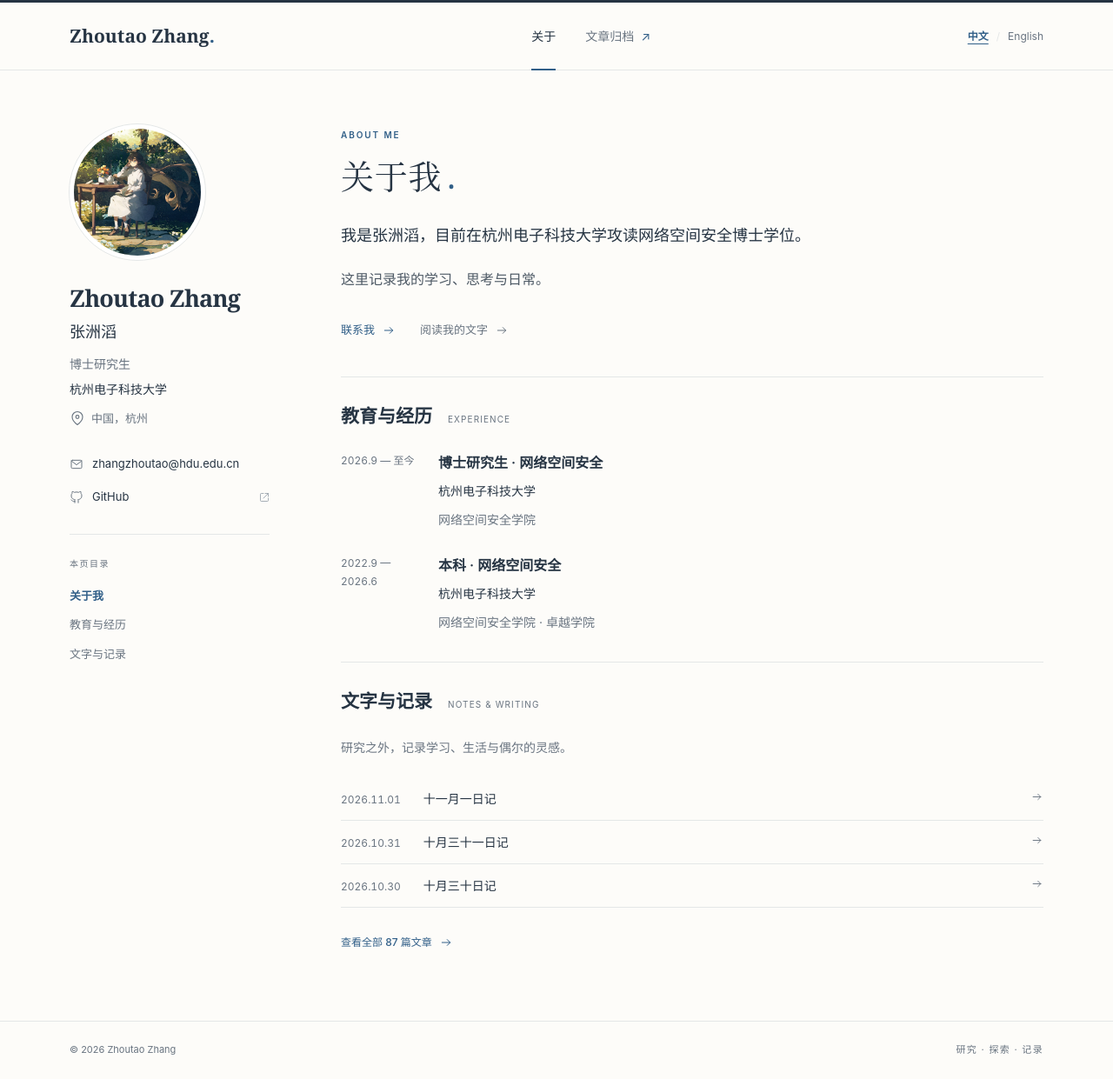
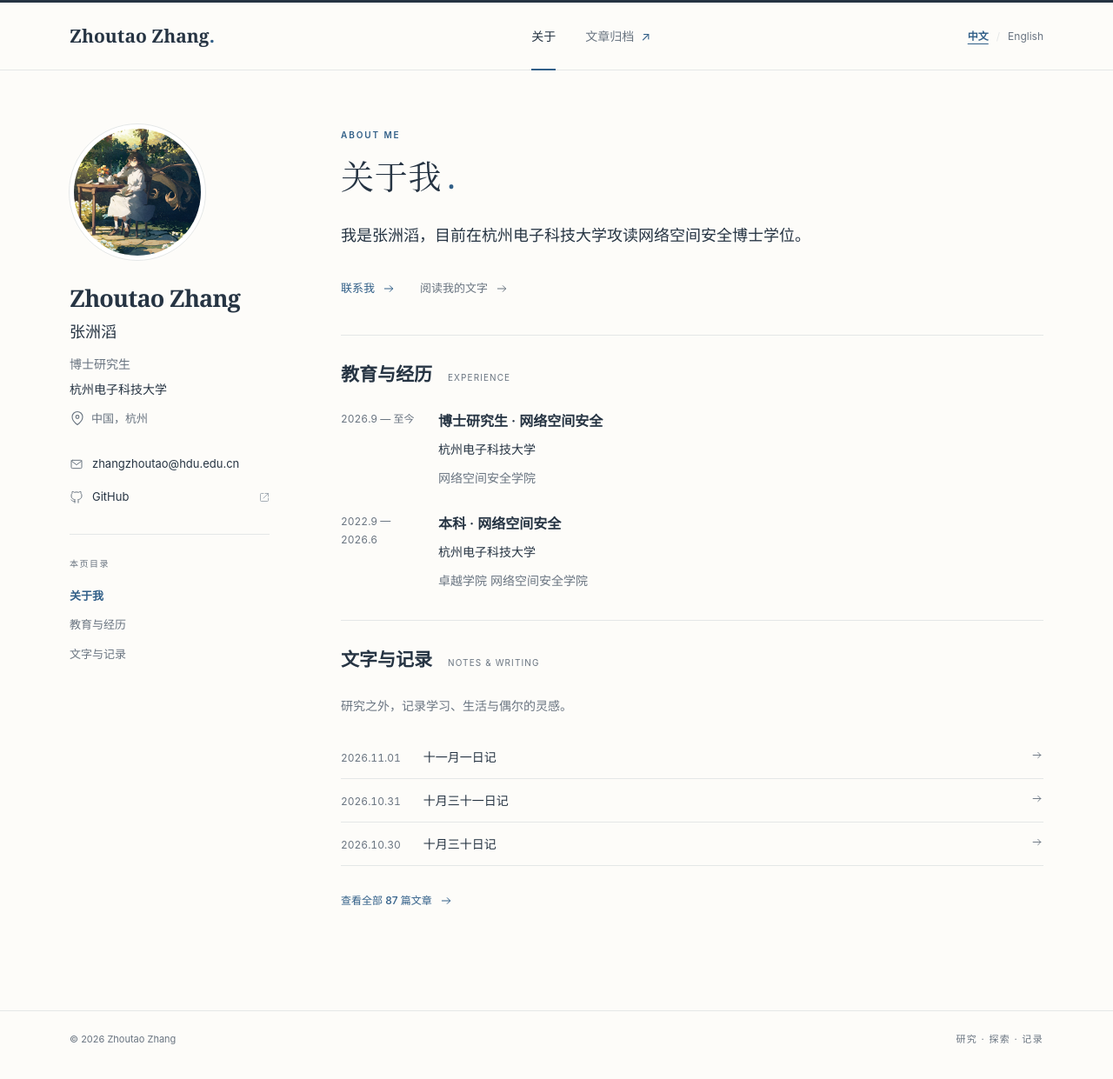
Before and after one commit to DuneArrakis/DuneArrakis.github.io, a Jekyll site: the page built from index.html, in a window 1280 px wide and 1241 px high. Shown: the whole window at 87% size. Built offline with Jekyll 4.4.1, drawn with Linux system fonts in a browser that asks for light colours.

Commit message:
auto commit

```diff
--- a/_config.yml
+++ b/_config.yml
@@ -1,5 +1,5 @@
 title: Zhang Zhoutao
-description: "张洲滔的个人学术主页，研究与文字记录。"
+description: "张洲滔的个人主页。"
 url: "https://dune-arrakis.cn"
 baseurl: ""
 lang: zh-CN
--- a/_data/academic.yml
+++ b/_data/academic.yml
@@ -14,8 +14,6 @@
   cv: "" # 上传简历到 file/ 后填写，例如 /file/cv.pdf
   intro: |
     我是张洲滔，目前在杭州电子科技大学攻读网络空间安全博士学位。
-
-    这里记录我的学习、思考与日常。
   updating: false # 内容完善后改为 false，隐藏「主页内容持续完善中」
 
 # 最新动态按填写顺序展示；没有动态时整个栏目隐藏。
@@ -56,4 +54,4 @@
   - period: "2022.9 — 2026.6"
     title: "本科 · 网络空间安全"
     institution: "杭州电子科技大学"
-    description: "网络空间安全学院 · 卓越学院"
+    description: "卓越学院\n网络空间安全学院"
--- a/en/index.html
+++ b/en/index.html
@@ -1,7 +1,7 @@
 ---
 layout: default
 title: Zhoutao Zhang
-description: "Zhoutao Zhang — Ph.D. student in Cyberspace Security at Hangzhou Dianzi University. Notes on learning, reflections, and everyday life."
+description: "Zhoutao Zhang — Ph.D. student in Cyberspace Security at Hangzhou Dianzi University."
 lang: en
 home: true
 permalink: /en/
--- a/index.html
+++ b/index.html
@@ -1,7 +1,7 @@
 ---
 layout: default
 title: 张洲滔 · Zhoutao Zhang
-description: "张洲滔，杭州电子科技大学网络空间安全博士研究生。记录学习、思考与日常。"
+description: "张洲滔，杭州电子科技大学网络空间安全博士研究生。"
 lang: zh-CN
 home: true
 ---
```
Also changed, not shown: 2 other files.
